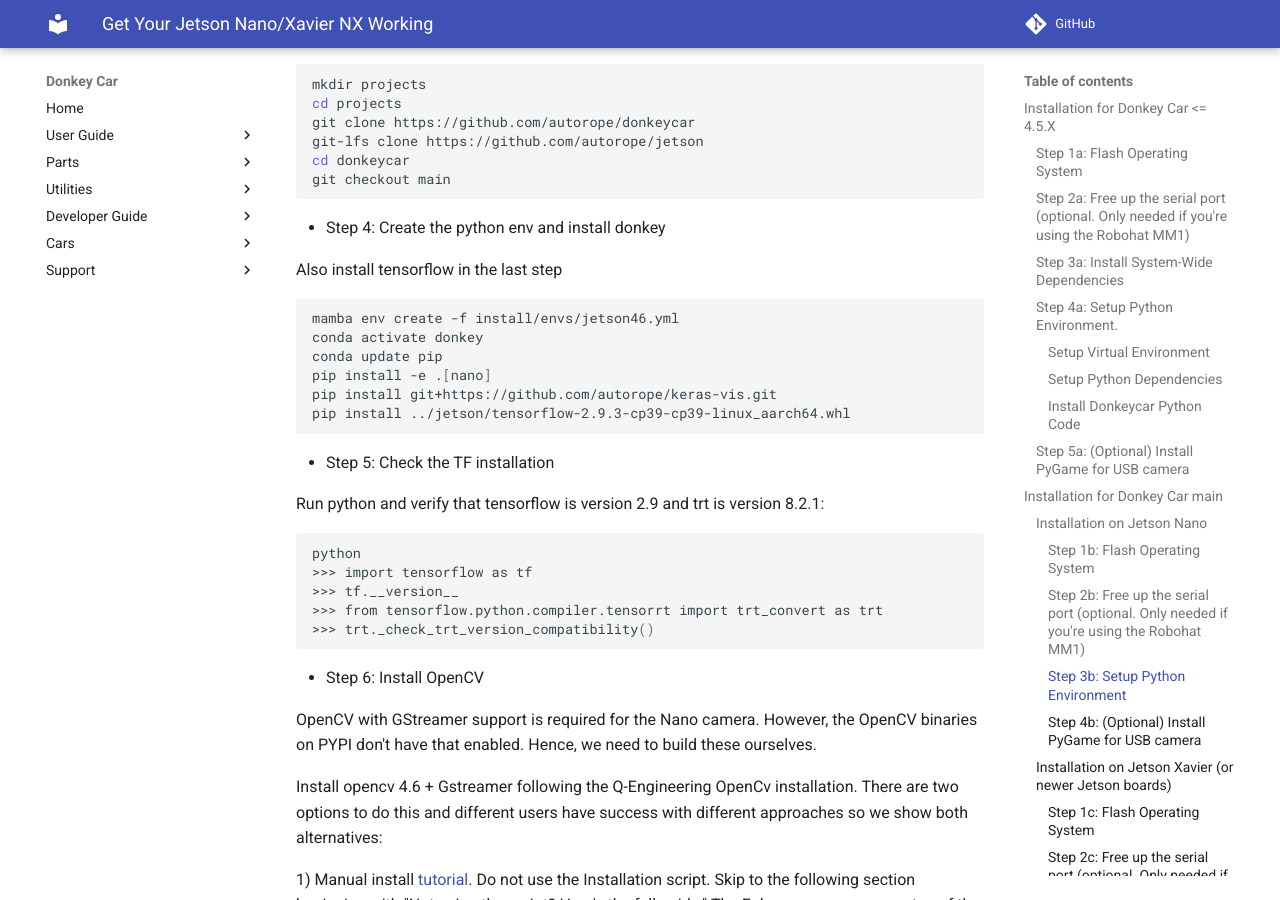
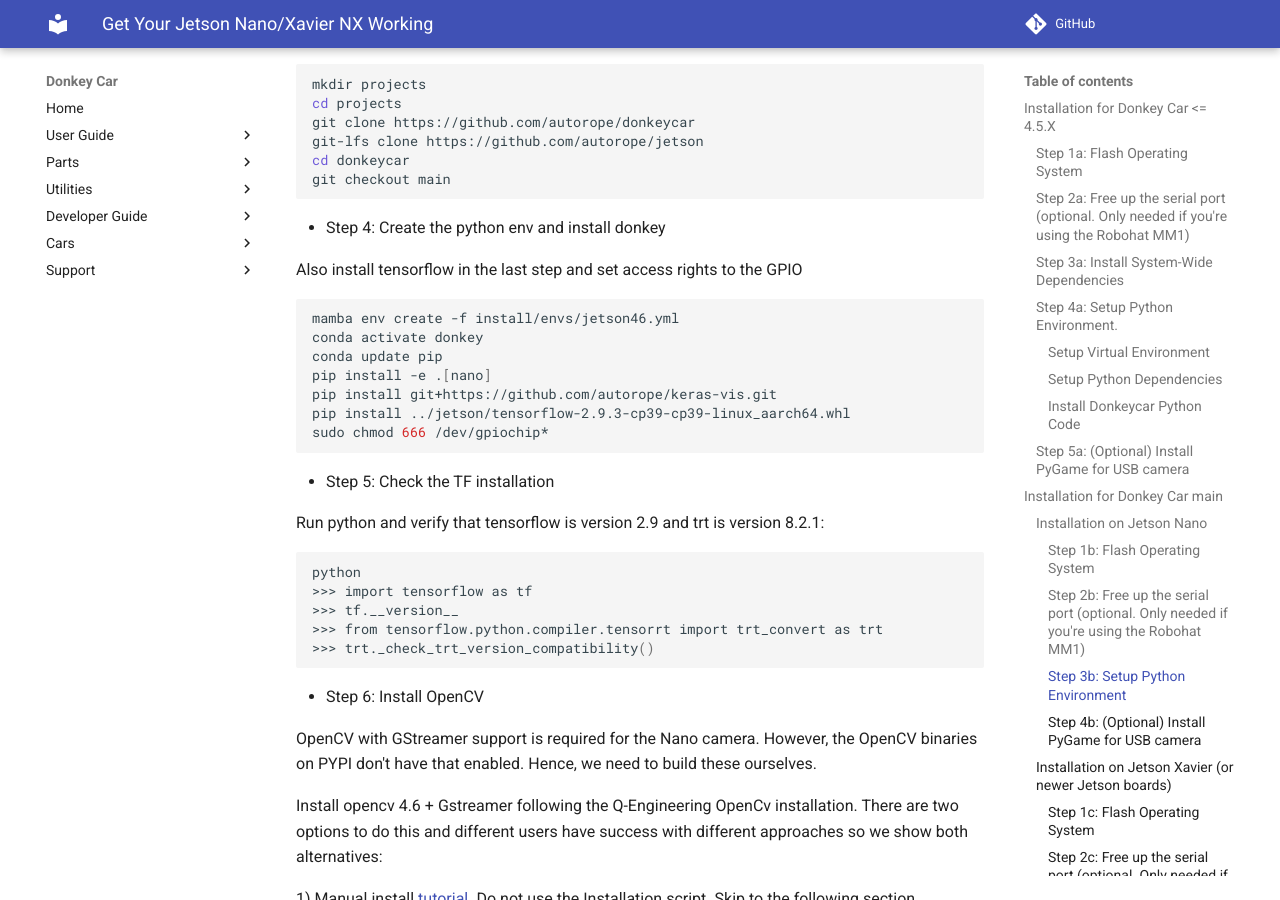
Before and after one commit to autorope/donkeydocs, an MkDocs documentation site: the page built from docs/guide/robot_sbc/setup_jetson_nano.md, in a window 1280 px wide and 900 px high, scrolled down 5286 px. Built offline with MkDocs 1.6.1 and Material for MkDocs 9.7.7, drawn with Linux system fonts in a browser that asks for light colours; comment, search, counter and statistics services are not loaded.

Commit message:
Set access rights to GPIO pins

````diff
--- a/docs/guide/robot_sbc/setup_jetson_nano.md
+++ b/docs/guide/robot_sbc/setup_jetson_nano.md
@@ -276,7 +276,7 @@ git checkout main
 
 * Step 4: Create the python env and install donkey
 
-Also install tensorflow in the last step
+Also install tensorflow in the last step and set access rights to the GPIO
 
 ```bash
 mamba env create -f install/envs/jetson46.yml
@@ -285,6 +285,7 @@ conda update pip
 pip install -e .[nano]
 pip install git+https://github.com/autorope/keras-vis.git
 pip install ../jetson/tensorflow-2.9.3-cp39-cp39-linux_aarch64.whl
+sudo chmod 666 /dev/gpiochip*
 ```
 
 * Step 5: Check the TF installation
````
